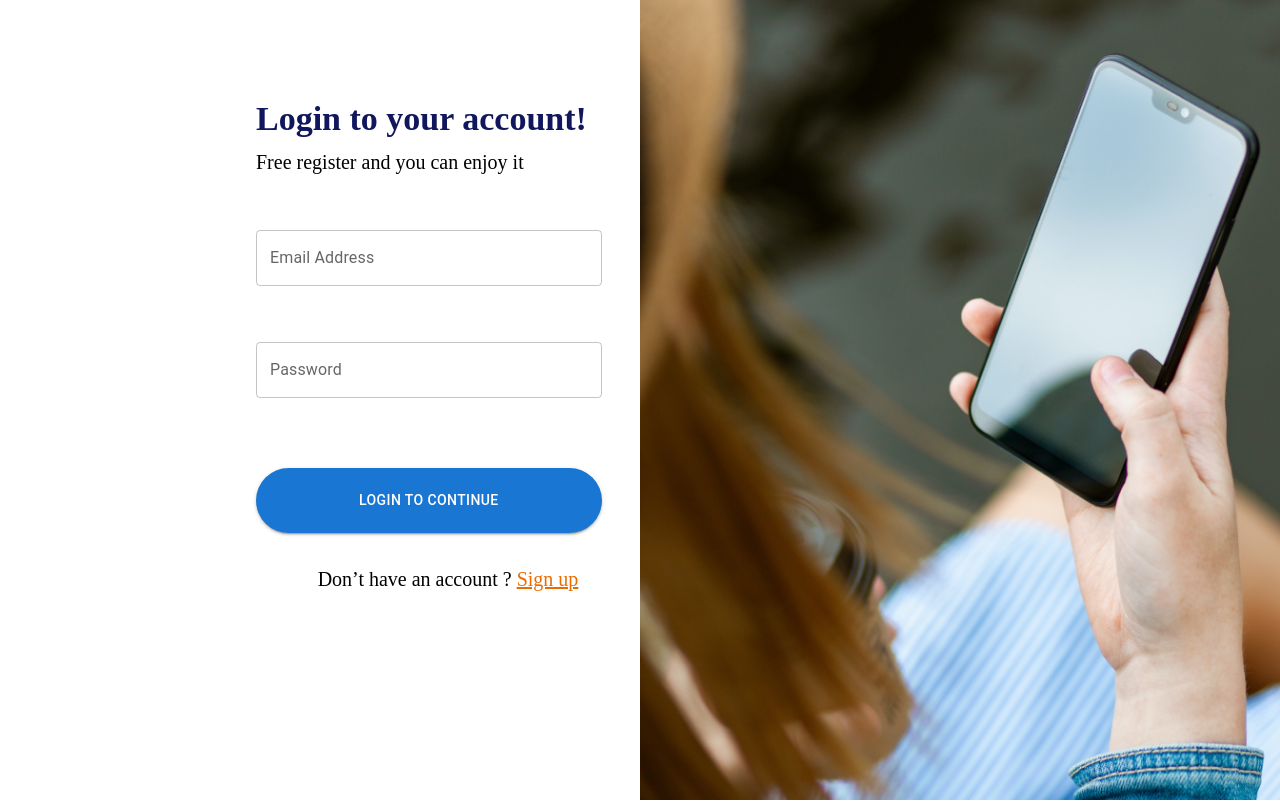
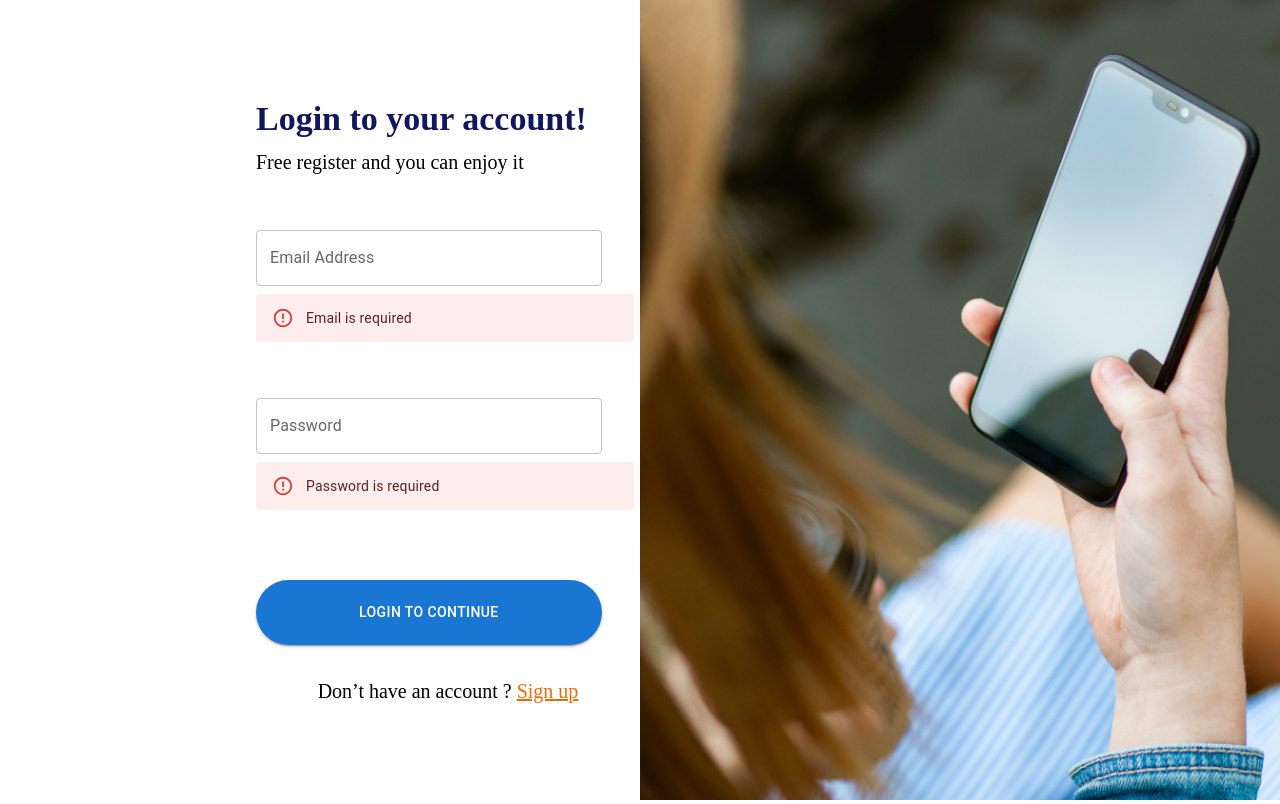
Before and after one commit to azhar-uddin-rahad/ChattingApp-2, a React (Vite) app: page /login in a window 1280 px wide. Both pictures are taken after a click on the button "LOGIN TO CONTINUE". Built offline with nearby package versions, Linux system fonts and the light colour scheme.

Commit message:
login page validation complete

```diff
--- a/src/Pages/Login.jsx
+++ b/src/Pages/Login.jsx
@@ -1,10 +1,50 @@
-import React from 'react';
+import React, { useState } from 'react';
 import Image from '../Components/Image';
 import log from "../assets/log.png";
-import { Button, TextField, Typography } from '@mui/material';
+import { Alert, Button, TextField, Typography } from '@mui/material';
 import { Link } from 'react-router-dom';
 
 const Login = () => {
+    const [fromData,setFromData]=useState({
+        email: "",
+        password:""
+    })
+    const [error,setError]=useState({
+        emailError : "",
+        passwordError: ""
+    })
+    const handleChange=(e)=>{
+        setFromData({
+            ...fromData,
+            [e.target.name] : e.target.value
+        })
+
+        if(e.target.name === "email"){
+            setError({...error,emailError:""})
+        }
+        if(e.target.name === "password"){
+            setError({...error,passwordError:""})
+        }
+
+    }
+    const handleLogin=()=>{
+
+        const newError = {};
+
+        if (!fromData.password) {
+            newError.passwordError = "Password is required";
+        }
+
+        if (!fromData.email) {
+            newError.emailError = "Email is required";
+        }
+        setError({
+            ...error,
+            ...newError
+        });
+    }
+
+
   return (
     <div className='authenticationPage'>
     <div className='left'>
@@ -12,11 +52,18 @@ const Login = () => {
             <h1>Login to your account!</h1>
 
             <p>Free register and you can enjoy it</p>
-            <TextField type='text' id="outlined-basic" label="Email Address" variant="outlined"  className='inputCss'/>
+            <TextField type='text' onChange={(e)=>handleChange(e)} name='email' id="outlined-basic" label="Email Address" variant="outlined"  className='inputCss'/>
+            {error.emailError && <Alert severity="error" className="mt-2">
+              {error.emailError}
+            </Alert>
 
-            <TextField type='password' id="outlined-basic" label="Password" variant="outlined"  className='inputCss'/>
+            }
 
-            <Button variant="contained" className='SignUpBtn'>Login to Continue</Button>
+            <TextField type='password' onChange={(e)=>handleChange(e)} name='password' id="outlined-basic" label="Password" variant="outlined"  className='inputCss'/>
+            {error.passwordError && <Alert severity="error" className="mt-2">
+              {error.passwordError}
+            </Alert>}
+            <Button variant="contained" onClick={handleLogin} className='SignUpBtn'>Login to Continue</Button>
             <Typography variant="p" component="p" className='semiText'>Don’t have an account ? <Link className='orange'> Sign up</Link></Typography>
         </div>
     </div>
```
